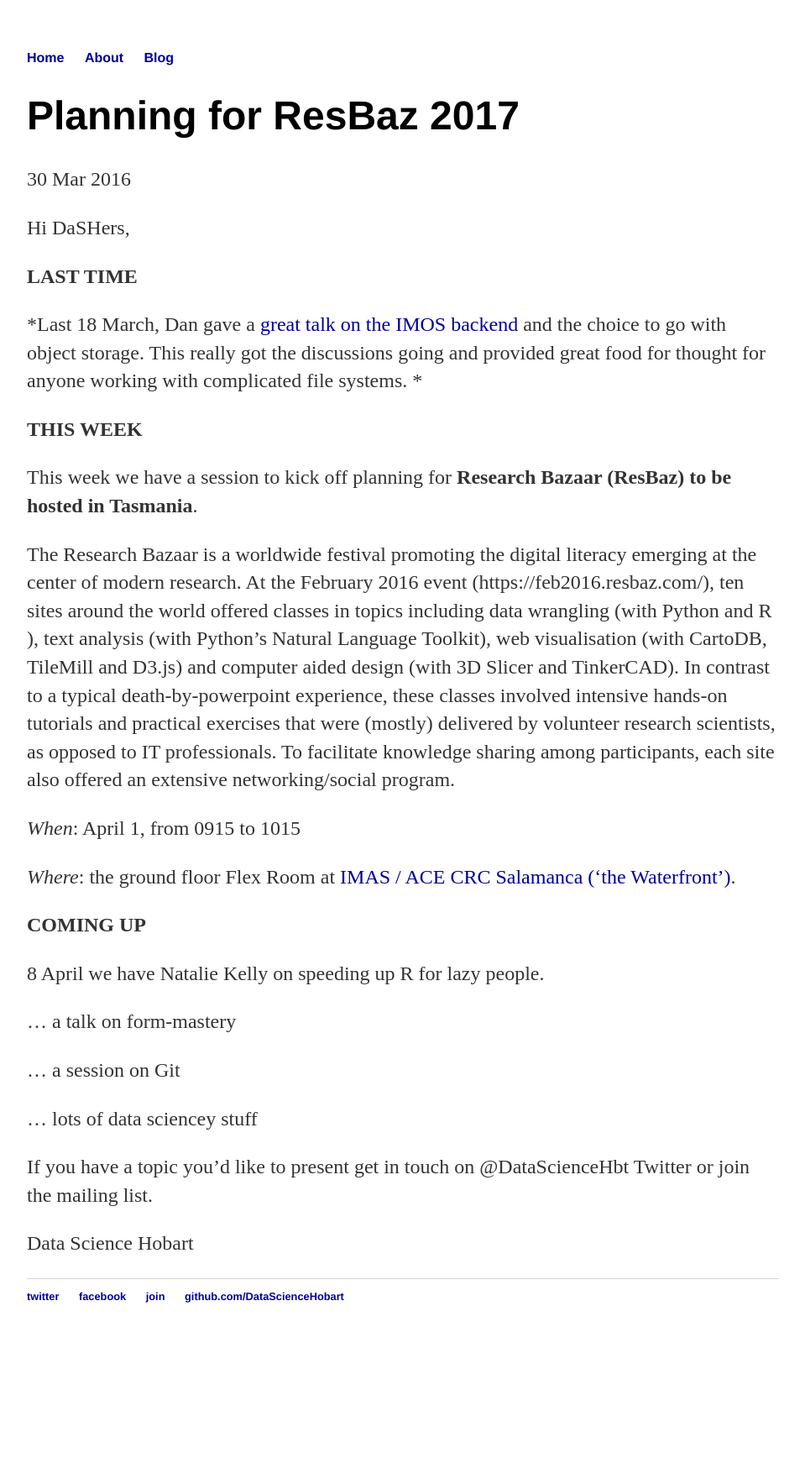
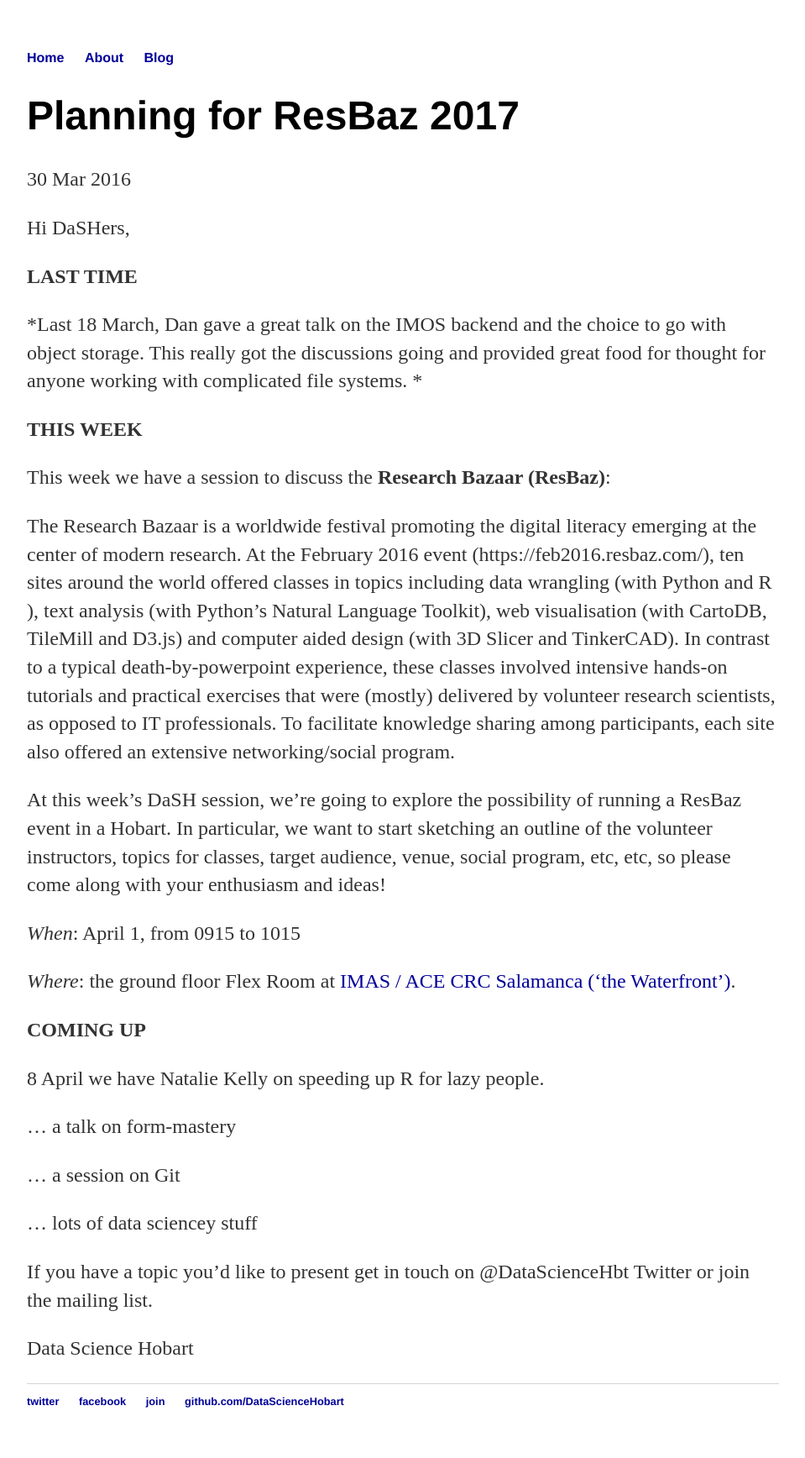
Before and after one commit to DataScienceHobart/DaSH, a Jekyll site: the page built from _posts/2016-03-30-Planning-for-ResBaz.md, in a window 1280 px wide. Shown: the whole page at 84% size, without its empty margins (160-1119 px from the left). Built offline with Jekyll 4.4.1, drawn with Linux system fonts in a browser that asks for light colours; before the commit the page ends 1611 px from its top, so only the background shows below that.

Commit message:
remove link

```diff
--- a/_posts/2016-03-30-Planning-for-ResBaz.md
+++ b/_posts/2016-03-30-Planning-for-ResBaz.md
@@ -12,15 +12,16 @@
 
 **LAST TIME**
 
-*Last 18 March, Dan gave a [great talk on the IMOS backend](talks/DashTalk-20160318_DanFruehauf.pptx) and the choice to go with object storage. This really got the discussions going and provided great food for thought for anyone working with complicated file systems. *
+*Last 18 March, Dan gave a great talk on the IMOS backend and the choice to go with object storage. This really got the discussions going and provided great food for thought for anyone working with complicated file systems. *
 
 
 **THIS WEEK**
 
-This week we have a session to kick off planning for  **Research Bazaar (ResBaz) to be hosted in Tasmania**.
+This week we have a session to discuss the **Research Bazaar (ResBaz)**:
 
 The Research Bazaar is a worldwide festival promoting the digital literacy emerging at the center of modern research. At the February 2016 event (https://feb2016.resbaz.com/), ten sites around the world offered classes in topics including data wrangling (with Python and R ), text analysis (with Python's Natural Language Toolkit), web visualisation (with CartoDB, TileMill and D3.js) and computer aided design (with 3D Slicer and TinkerCAD). In contrast to a typical death-by-powerpoint experience, these classes involved intensive hands-on tutorials and practical exercises that were (mostly) delivered by volunteer research scientists, as opposed to IT professionals. To facilitate knowledge sharing among participants, each site also offered an extensive networking/social program.
 
+At this week's DaSH session, we're going to explore the possibility of running a ResBaz event in a Hobart. In particular, we want to start sketching an outline of the volunteer instructors, topics for classes, target audience, venue, social program, etc, etc, so please come along with your enthusiasm and ideas!
 
 *When*:  April 1, from 0915 to 1015
 
```
